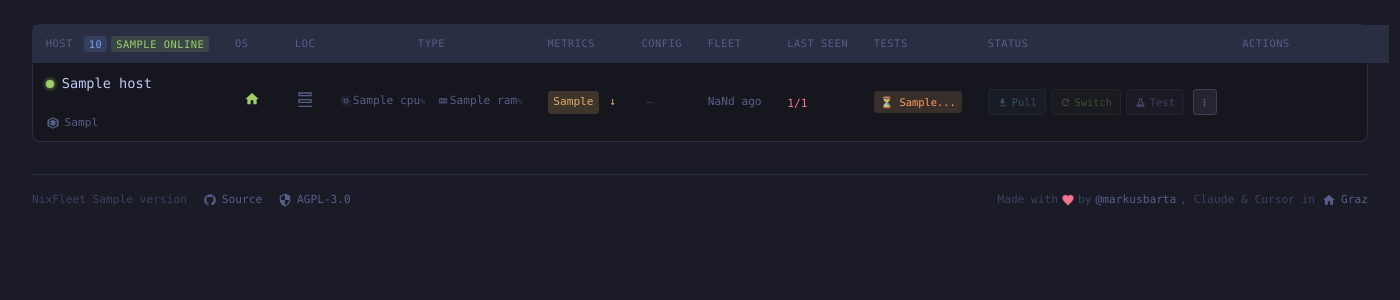
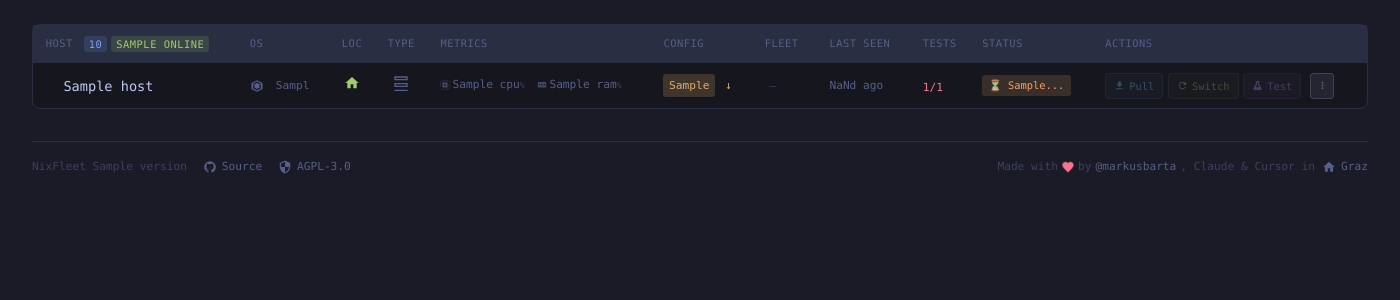
Before and after one commit to markus-barta/nixfleet, a Python web app: template app/templates/dashboard.html in a window 1400 px wide. Shown: the part 115-415 px from the top of the page. Run offline with Jinja, Linux system fonts and the light colour scheme; the template is opened without the code that fills it: most values are stand-ins (such as "Sample title", 1, 10 or a date in 2020).

Commit message:
fix: Use inline-block instead of flex for table cells to preserve layout

```diff
--- a/app/templates/dashboard.html
+++ b/app/templates/dashboard.html
@@ -306,9 +306,17 @@ tr:hover td { background: rgba(41, 46, 66, 0.5); }
 
 /* Host cell (status dot + hostname) */
 .host-cell {
-    display: flex;
-    align-items: center;
-    gap: 0.5rem;
+    white-space: nowrap;
+}
+
+.host-cell .status-indicator,
+.host-cell .hostname {
+    display: inline-block;
+    vertical-align: middle;
+}
+
+.host-cell .status-indicator {
+    margin-right: 0.5rem;
 }
 
 .status-indicator {
@@ -338,17 +346,24 @@ tr:hover td { background: rgba(41, 46, 66, 0.5); }
 
 /* OS cell (icon + version) */
 .os-cell {
-    display: flex;
-    align-items: center;
-    gap: 0.3rem;
+    white-space: nowrap;
     font-size: 0.75rem;
     color: var(--fg-dark);
+}
+
+.os-cell .os-icon,
+.os-cell .os-version {
+    display: inline-block;
+    vertical-align: middle;
+}
+
+.os-cell .os-icon {
+    margin-right: 0.3rem;
 }
 
 .os-cell .os-icon {
     width: 14px;
     height: 14px;
-    flex-shrink: 0;
 }
 
 .os-cell .os-version {
```
